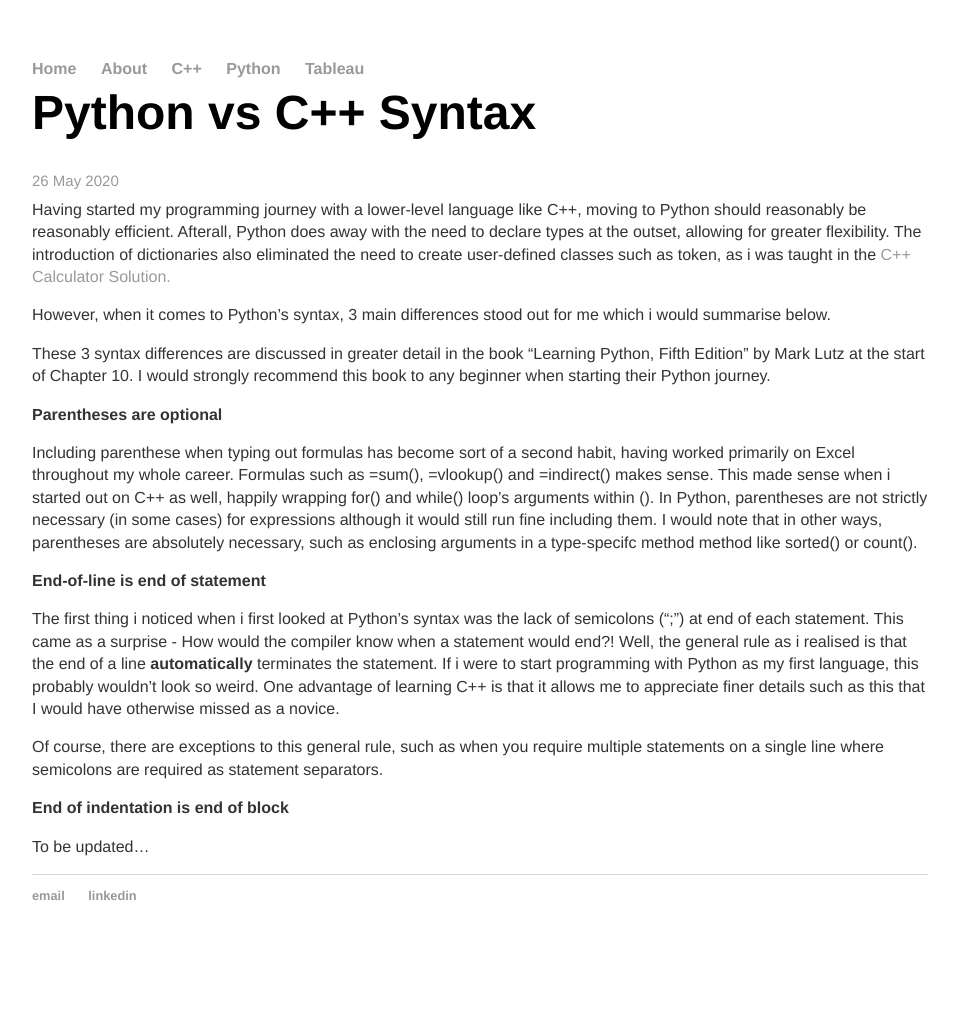
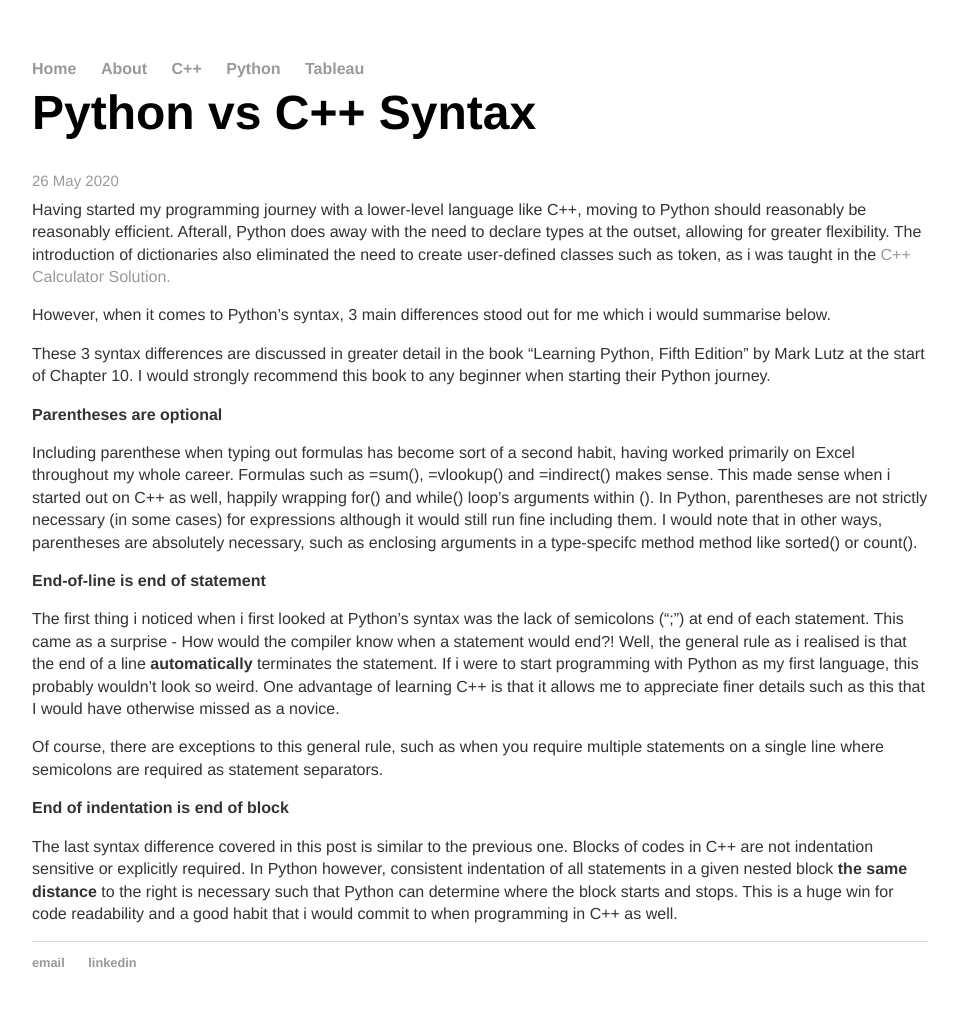
Before and after one commit to cchanzl/Lock-Screen, a Jekyll site: the page built from _posts/2020-05-26-Python-vs-C++-Syntax.md, in a window 1280 px wide. Shown: the whole page, without its empty margins (160-1118 px from the left). Built offline with Jekyll 4.4.1, drawn with Linux system fonts in a browser that asks for light colours; before the commit the page ends 963 px from its top, so only the background shows below that.

Commit message:
Update 2020-05-26-Python-vs-C++-Syntax.md

```diff
--- a/_posts/2020-05-26-Python-vs-C++-Syntax.md
+++ b/_posts/2020-05-26-Python-vs-C++-Syntax.md
@@ -26,4 +26,4 @@ Of course, there are exceptions to this general rule, such as when you require m
 <b> End of indentation is end of block </b>
 <br>
 
-To be updated...
+The last syntax difference covered in this post is similar to the previous one. Blocks of codes in C++ are not indentation sensitive or explicitly required. In Python however, consistent indentation of all statements in a given nested block <b> the same distance </b> to the right is necessary such that Python can determine where the block starts and stops. This is a huge win for code readability and a good habit that i would commit to when programming in C++ as well.
```
